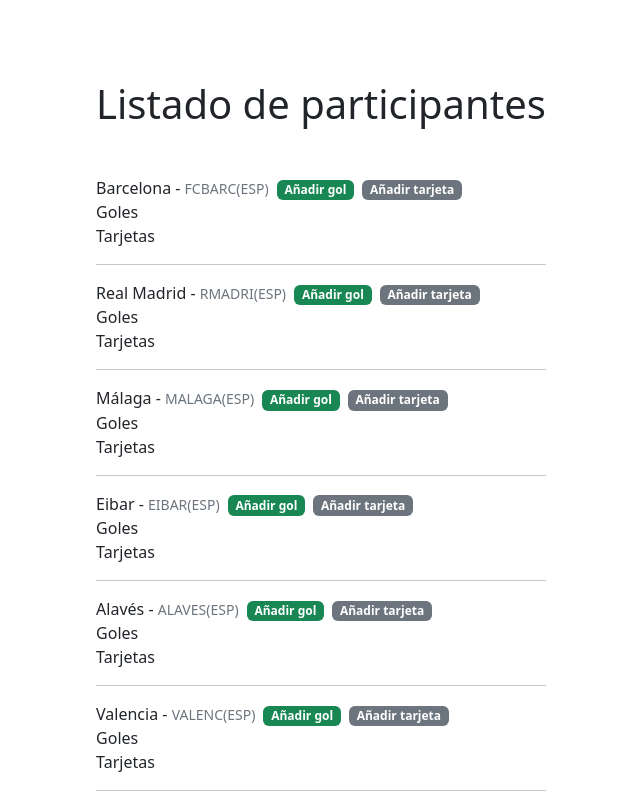
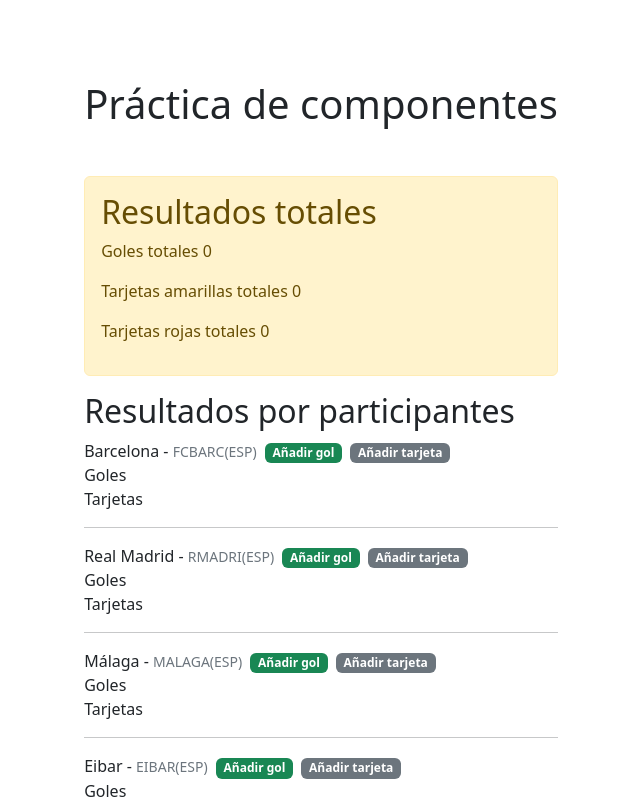
Before and after one commit to DptoSIC/frontend-vue, a Vue app in the folder frontend/: page / in a window 1280 px wide. Shown: the top 800 px of the page, without its empty margins (319-959 px from the left). Built offline with nearby package versions, Linux system fonts and the light colour scheme.

Commit message:
Se añaden totales

```diff
--- a/frontend/src/App.vue
+++ b/frontend/src/App.vue
@@ -4,7 +4,7 @@
 
 <template>
   <div class="container text-start">
-    <h1 class="my-5">Listado de participantes</h1>
+    <h1 class="my-5">Práctica de componentes</h1>
     <PracticaComponentes />
   </div>
 </template>
--- a/frontend/src/components/practica-componentes/PracticaComponentes.vue
+++ b/frontend/src/components/practica-componentes/PracticaComponentes.vue
@@ -12,9 +12,17 @@
           participantes: participantesJson._embedded.participantes
         }
     },
+    computed: {
+      golesTotales() {
+        return this.participantes.reduce((p, c) => p + c.goles, 0)
+      }
+    },
     methods: {
       addTarjeta(color, participante) {
         participante.tarjetas[color + 's']++
+      },
+      tarjetasTotales(color) {
+        return this.participantes.reduce((p, c) => p + c.tarjetas[color], 0)
       }
     },
     created() {
@@ -27,6 +35,15 @@
 </script>
 
 <template>
+  <div class="alert alert-warning">
+    <h2>Resultados totales</h2>
+    <p>Goles totales {{ golesTotales }}</p>
+    <p v-for="color of [ 'amarillas', 'rojas' ]">
+      Tarjetas {{ color }} totales {{ tarjetasTotales(color) }}
+    </p>
+  </div>
+
+  <h2>Resultados por participantes</h2>
   <div v-if="participantes" v-for="participante of participantes">
     <Participante :participante="participante"
                   @addGol="participante.goles++"
```
